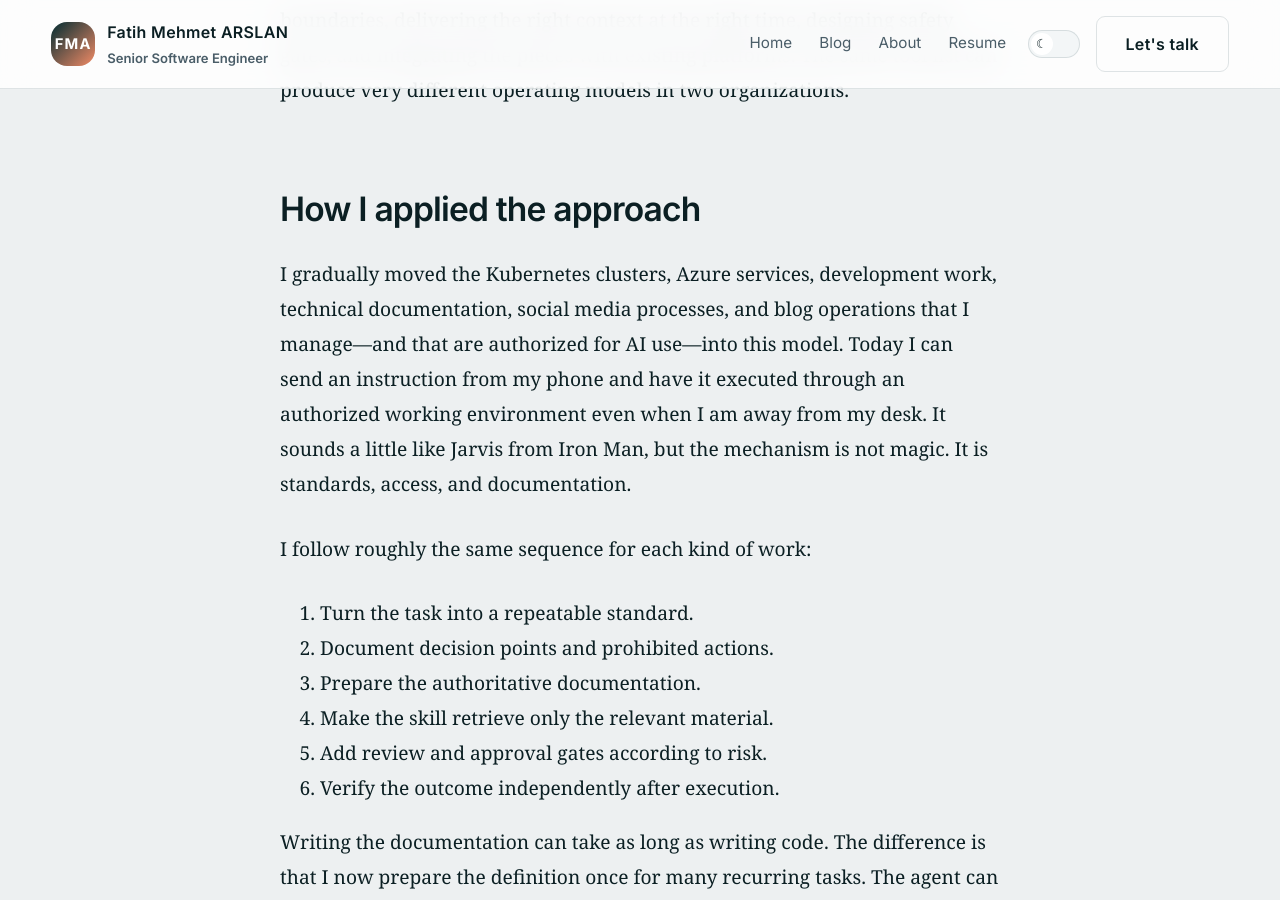
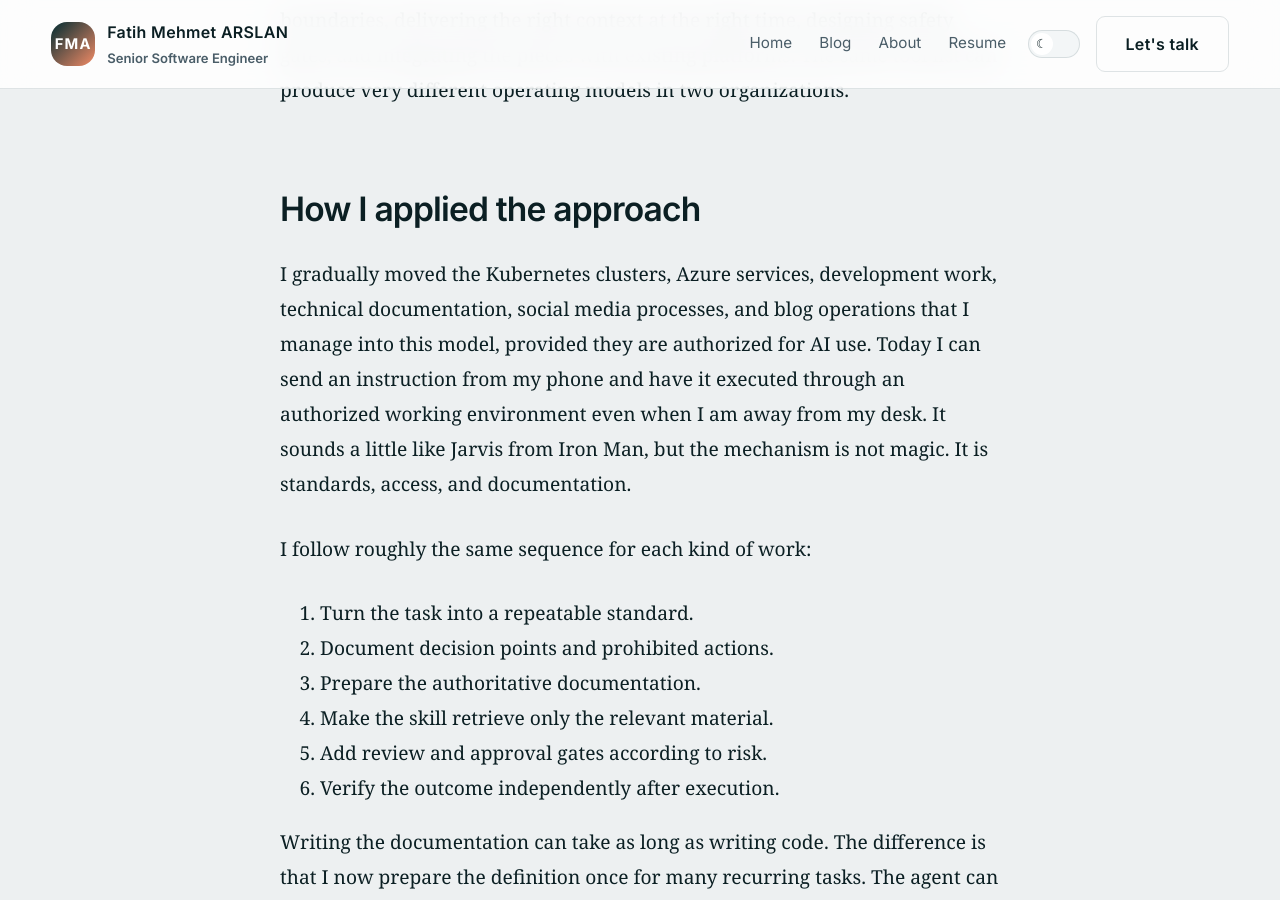
Before and after one commit to fmarslan/fmarslan.github.io, a Jekyll site: the page built from _posts/en/2026-08-07-how-i-use-ai-operations-without-giving-up-decisions.md, in a window 1280 px wide and 900 px high, scrolled down 6308 px. Built offline with Jekyll 4.4.1, drawn with Linux system fonts in a browser that asks for light colours.

Commit message:
fix(blog): avoid em dash in articles

```diff
--- a/_posts/en/2026-08-07-how-i-use-ai-operations-without-giving-up-decisions.md
+++ b/_posts/en/2026-08-07-how-i-use-ai-operations-without-giving-up-decisions.md
@@ -97,7 +97,7 @@ Installing the tools is the most visible and often the easiest part. The real wo
 
 ## How I applied the approach
 
-I gradually moved the Kubernetes clusters, Azure services, development work, technical documentation, social media processes, and blog operations that I manage—and that are authorized for AI use—into this model. Today I can send an instruction from my phone and have it executed through an authorized working environment even when I am away from my desk. It sounds a little like Jarvis from Iron Man, but the mechanism is not magic. It is standards, access, and documentation.
+I gradually moved the Kubernetes clusters, Azure services, development work, technical documentation, social media processes, and blog operations that I manage into this model, provided they are authorized for AI use. Today I can send an instruction from my phone and have it executed through an authorized working environment even when I am away from my desk. It sounds a little like Jarvis from Iron Man, but the mechanism is not magic. It is standards, access, and documentation.
 
 I follow roughly the same sequence for each kind of work:
 
```
Also changed, not shown: .codex/skills/prepare-blog-post/SKILL.md.
